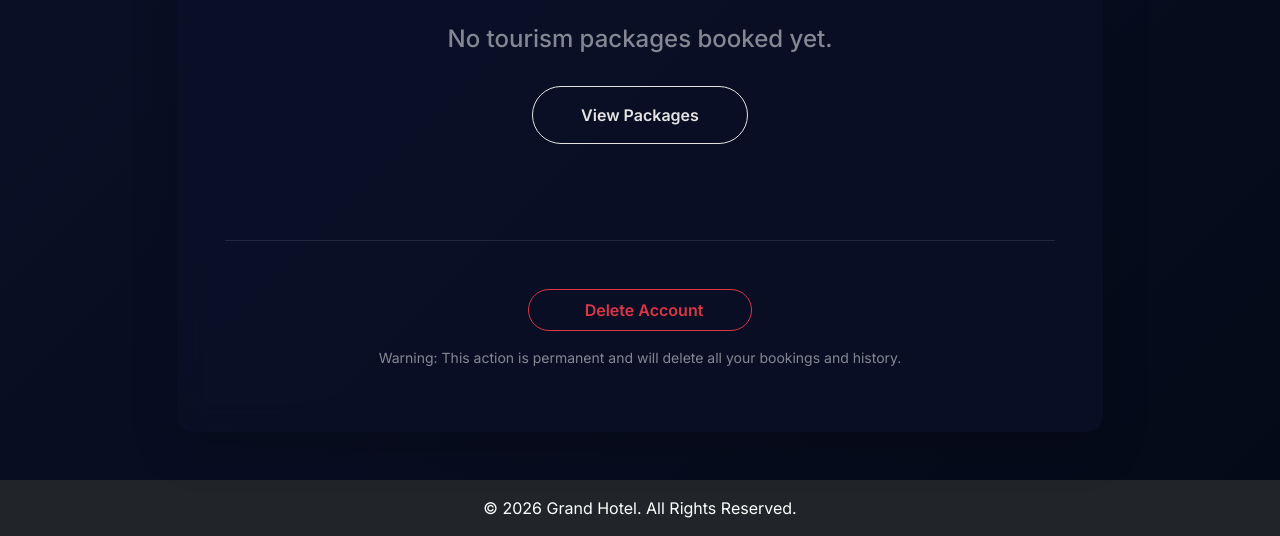
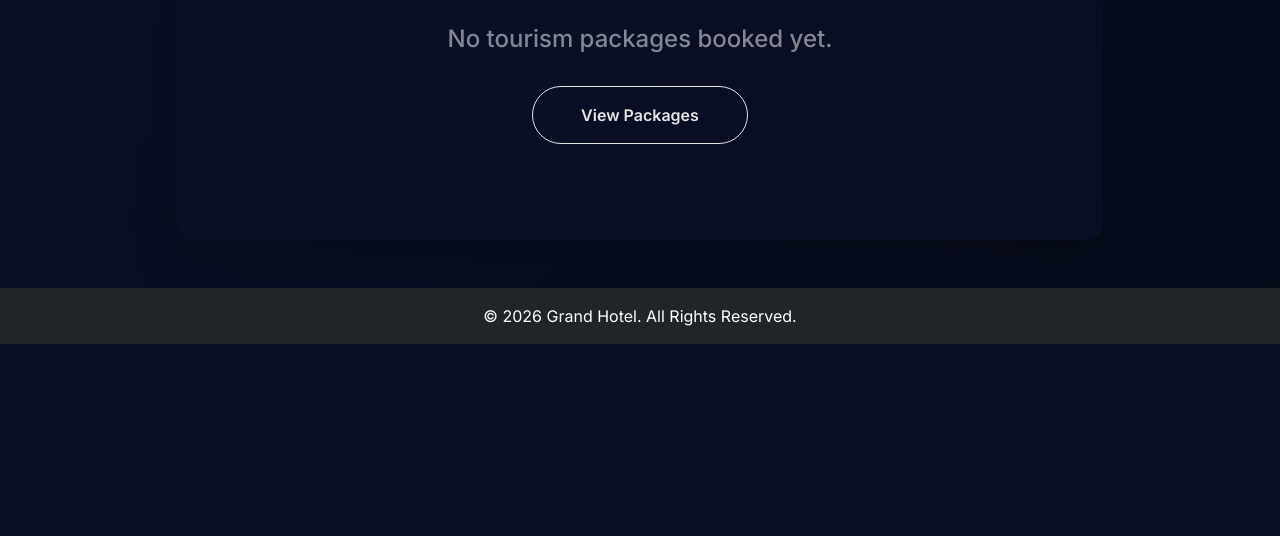
Before and after one commit to CNVRRaviKanth/CNVRRaviKanth.github.io, a Flask app: page /my-bookings in a window 1280 px wide. Shown: the part 1086-1622 px from the top of the page. After the commit the page ends 1430 px from the top, so only its background shows below. Run offline with Flask 3, Linux system fonts and the light colour scheme; a user stored in the database is signed in; data that the repository does not hold is empty; some web fonts are replaced.

Commit message:
feat: remove account deletion feature

```diff
--- a/app.py
+++ b/app.py
@@ -94,7 +94,7 @@ class Booking(db.Model):
     service_cost = db.Column(db.Float, default=0.0)
 
     room = db.relationship('Room', backref=db.backref('bookings', lazy=True))
-    user = db.relationship('User', backref=db.backref('bookings', lazy=True, cascade='all, delete-orphan'))
+    user = db.relationship('User', backref=db.backref('bookings', lazy=True))
     services = db.relationship('ExtraService', secondary=booking_services, backref=db.backref('bookings', lazy='dynamic'))
 
 class TourismBooking(db.Model):
@@ -106,7 +106,7 @@ class TourismBooking(db.Model):
     status = db.Column(db.String(20), default='confirmed')
 
     package = db.relationship('TourismPackage', backref=db.backref('bookings', lazy=True))
-    user = db.relationship('User', backref=db.backref('tourism_bookings', lazy=True, cascade='all, delete-orphan'))
+    user = db.relationship('User', backref=db.backref('tourism_bookings', lazy=True))
 
 class FoodOrder(db.Model):
     id = db.Column(db.Integer, primary_key=True)
@@ -116,7 +116,7 @@ class FoodOrder(db.Model):
     order_date = db.Column(db.DateTime, default=datetime.utcnow)
 
     food = db.relationship('FoodItem', backref=db.backref('orders', lazy=True))
-    user = db.relationship('User', backref=db.backref('food_orders', lazy=True, cascade='all, delete-orphan'))
+    user = db.relationship('User', backref=db.backref('food_orders', lazy=True))
 
 class BookingGuest(db.Model):
     id = db.Column(db.Integer, primary_key=True)
@@ -125,7 +125,7 @@ class BookingGuest(db.Model):
     email = db.Column(db.String(120), nullable=False)
     aadhar_number = db.Column(db.String(12), nullable=False)
 
-    booking = db.relationship('Booking', backref=db.backref('guests', lazy=True, cascade='all, delete-orphan'))
+    booking = db.relationship('Booking', backref=db.backref('guests', lazy=True))
 
 @app.route('/')
 def index():
@@ -180,24 +180,6 @@ def login():
         else:
             flash('Login Unsuccessful.', 'danger')
     return render_template('login.html')
-
-@app.route('/delete-account', methods=['POST'])
-@login_required
-def delete_account():
-    try:
-        user_id = current_user.id
-        user = User.query.get(user_id)
-        if user:
-            logout_user()
-            db.session.delete(user)
-            db.session.commit()
-            flash('Your account and all associated data have been permanently deleted.', 'success')
-        else:
-            flash('User not found.', 'danger')
-    except Exception as e:
-        db.session.rollback()
-        flash(f'Error deleting account: {str(e)}', 'danger')
-    return redirect(url_for('index'))
 
 @app.route('/logout')
 def logout():
--- a/templates/my_bookings.html
+++ b/templates/my_bookings.html
@@ -182,41 +182,6 @@
                     <a href="{{ url_for('tourism') }}" class="btn btn-outline-gold rounded-pill px-5 py-3 mt-4 fw-bold">View Packages</a>
                 </div>
                 {% endif %}
-
-                <!-- Delete Account Section -->
-                <div class="mt-5 pt-5 border-top border-secondary border-opacity-25 text-center">
-                    <button type="button" class="btn btn-outline-danger rounded-pill px-5 py-2 fw-semibold" data-bs-toggle="modal" data-bs-target="#deleteAccountModal">
-                        <i class="bi bi-person-x me-2"></i> Delete Account
-                    </button>
-                    <p class="text-white-50 small mt-3">Warning: This action is permanent and will delete all your bookings and history.</p>
-                </div>
-
-                <!-- Delete Account Confirmation Modal -->
-                <div class="modal fade" id="deleteAccountModal" tabindex="-1" aria-labelledby="deleteAccountModalLabel" aria-hidden="true">
-                    <div class="modal-dialog modal-dialog-centered">
-                        <div class="modal-content glass-panel border-0 rounded-4" style="background: rgba(10, 17, 40, 0.95); backdrop-filter: blur(20px);">
-                            <div class="modal-header border-bottom border-secondary border-opacity-10 p-4">
-                                <h5 class="modal-title font-playfair text-gold" id="deleteAccountModalLabel">Confirm Account Deletion</h5>
-                                <button type="button" class="btn-close btn-close-white" data-bs-dismiss="modal" aria-label="Close"></button>
-                            </div>
-                            <div class="modal-body p-4 text-start">
-                                <p class="text-light">Are you absolutely sure you want to delete your account? This will permanently remove:</p>
-                                <ul class="text-white-50 small">
-                                    <li>All room and tourism bookings</li>
-                                    <li>Your food order history</li>
-                                    <li>Any remaining wallet balance</li>
-                                </ul>
-                                <p class="text-danger small fw-bold mt-3"><i class="bi bi-exclamation-triangle-fill me-1"></i> This action cannot be undone.</p>
-                            </div>
-                            <div class="modal-footer border-top border-secondary border-opacity-10 p-4">
-                                <button type="button" class="btn btn-outline-light rounded-pill px-4" data-bs-dismiss="modal">Keep My Account</button>
-                                <form action="{{ url_for('delete_account') }}" method="POST" class="d-inline">
-                                    <button type="submit" class="btn btn-danger rounded-pill px-4 fw-bold">Delete Permanently</button>
-                                </form>
-                            </div>
-                        </div>
-                    </div>
-                </div>
             </div>
         </div>
     </div>
```
